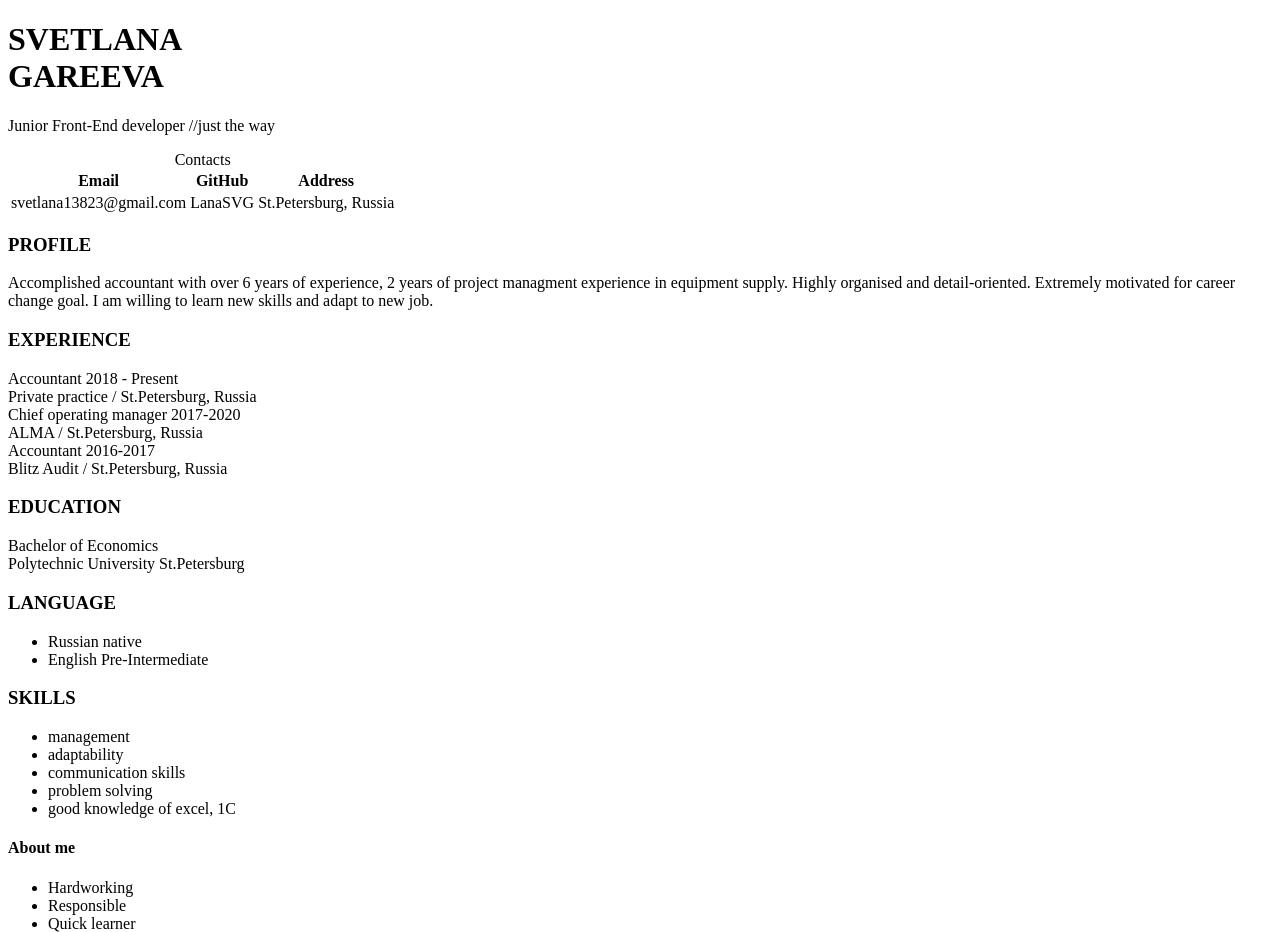
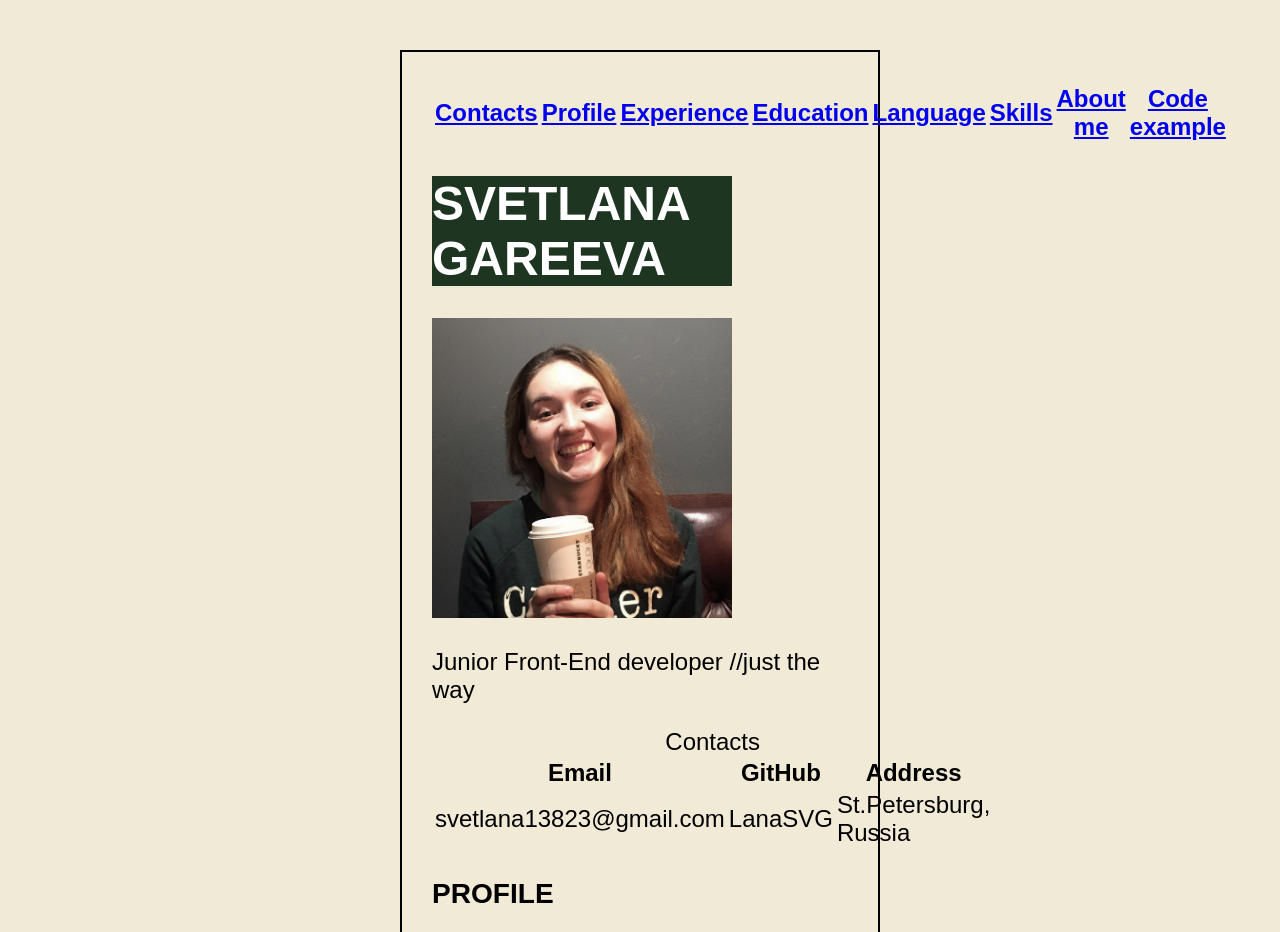
Before and after one commit to LanaSVG/rsschool-cv, a plain HTML site: page index.html in a window 1280 px wide. Shown: the top 932 px of the page. Drawn offline with Linux system fonts and the light colour scheme.

Commit message:
docs: new information cv file

```diff
--- a/index.html
+++ b/index.html
@@ -11,13 +11,29 @@
 </head>
 <body>
     <header>
-<h1>SVETLANA <br>GAREEVA</h1>
+        <nav>
+            <table class="menu">
+                <thead>
+                    <tr>
+                        <th><a href=".menu1">Contacts</a></th>
+                        <th><a href=".menu2">Profile</a></th>
+                        <th><a href=".menu3">Experience</a></th>
+                        <th><a href=".menu4">Education</a></th>
+                        <th><a href=".menu5">Language</a></th>
+                        <th><a href=".menu6">Skills</a></th>
+                        <th><a href=".menu7">About me</a></th>
+                        <th><a href=".menu8">Code example</a></th>
+                    </tr>
+                </thead>
+            </table>
+        </nav>
+<h1 class="name">SVETLANA <br>GAREEVA</h1>
+<div class="img"><img src="cvphoto1.png" alt="cvphoto" width="300px" height="300px"></div>
     </header>
 <main>
     <p>Junior Front-End developer //just the way</p>
-    <nav>
         <table>
-            <caption>Contacts</caption>
+            <caption class="menu1">Contacts</caption>
             <thead>
                 <tr>
                     <th>Email</th>
@@ -33,19 +49,18 @@
                 </tr>
             </tbody>
         </table>
-    </nav>
-    <h3>PROFILE</h3>
+    <h3 class="menu2">PROFILE</h3>
     <p>Accomplished accountant with over 6 years of experience, 2 years of project managment experience in equipment supply. Highly organised and detail-oriented. Extremely motivated for career change goal. I am willing to learn new skills and adapt to new job.</p>
-    <h3>EXPERIENCE</h3>
+    <h3 class="menu3">EXPERIENCE</h3>
     <p>Accountant 2018 - Present<br>Private practice / St.Petersburg, Russia<br>Chief operating manager 2017-2020<br>ALMA / St.Petersburg, Russia<br>Accountant 2016-2017<br>Blitz Audit / St.Petersburg, Russia</p>
-    <h3>EDUCATION</h3>
-    <p>Bachelor of Economics<br>Polytechnic University St.Petersburg</p>
-    <h3>LANGUAGE</h3>
+    <div class="menu4"><h3>EDUCATION</h3>
+    <p>Bachelor of Economics<br>Polytechnic University St.Petersburg</p></div>
+    <div class="menu5"><h3>LANGUAGE</h3>
     <ul>
         <li>Russian native</li>
         <li>English Pre-Intermediate</li>
-    </ul>
-    <h3>SKILLS</h3>
+    </ul></div>
+    <h3 class="menu6">SKILLS</h3>
     <ul>
         <li>management</li>
         <li>adaptability</li>
@@ -53,13 +68,14 @@
         <li>problem solving</li>
         <li>good knowledge of excel, 1С</li>
     </ul>
-    <h4>About me</h4>
+    <h4 class="menu7">About me</h4>
     <ul>
         <li>Hardworking</li>
         <li>Responsible</li>
         <li>Quick learner</li>
     </ul>
-    <h3>Code example</h3>
+    <h3 class="menu8">Code example</h3>
+
 </main>
 <footer></footer>
 </body>
--- a/style.css
+++ b/style.css
@@ -1,8 +1,28 @@
-<style>
 :root {
     --main-color: #000000;
 }
 .p {
     color: var(--main-color);
 }
-</style>
+
+body {
+    display: flex;
+    flex-direction: column;
+    justify-content: space-between;
+  }
+  .list-cv {
+    background-color: #000000;
+  }
+  body {
+    margin: 50px 400px;
+    font: normal 24px Arial, sans-serif;
+    background-color: #f0ead6;
+    border: 2px solid #000000;
+    padding: 30px;
+  }
+
+.name {
+    background-color: #1E3522;
+    color: #ffffff;
+    width: 300px;
+}
```
